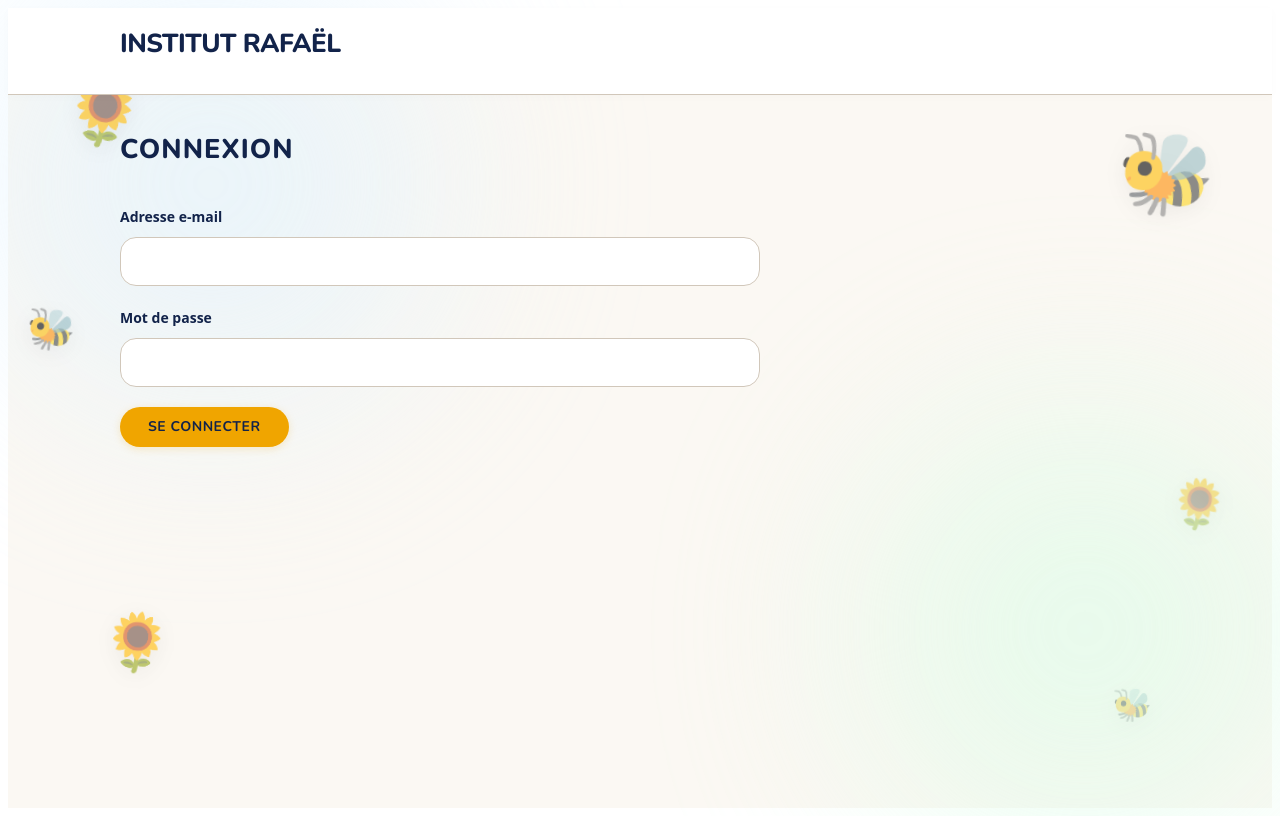
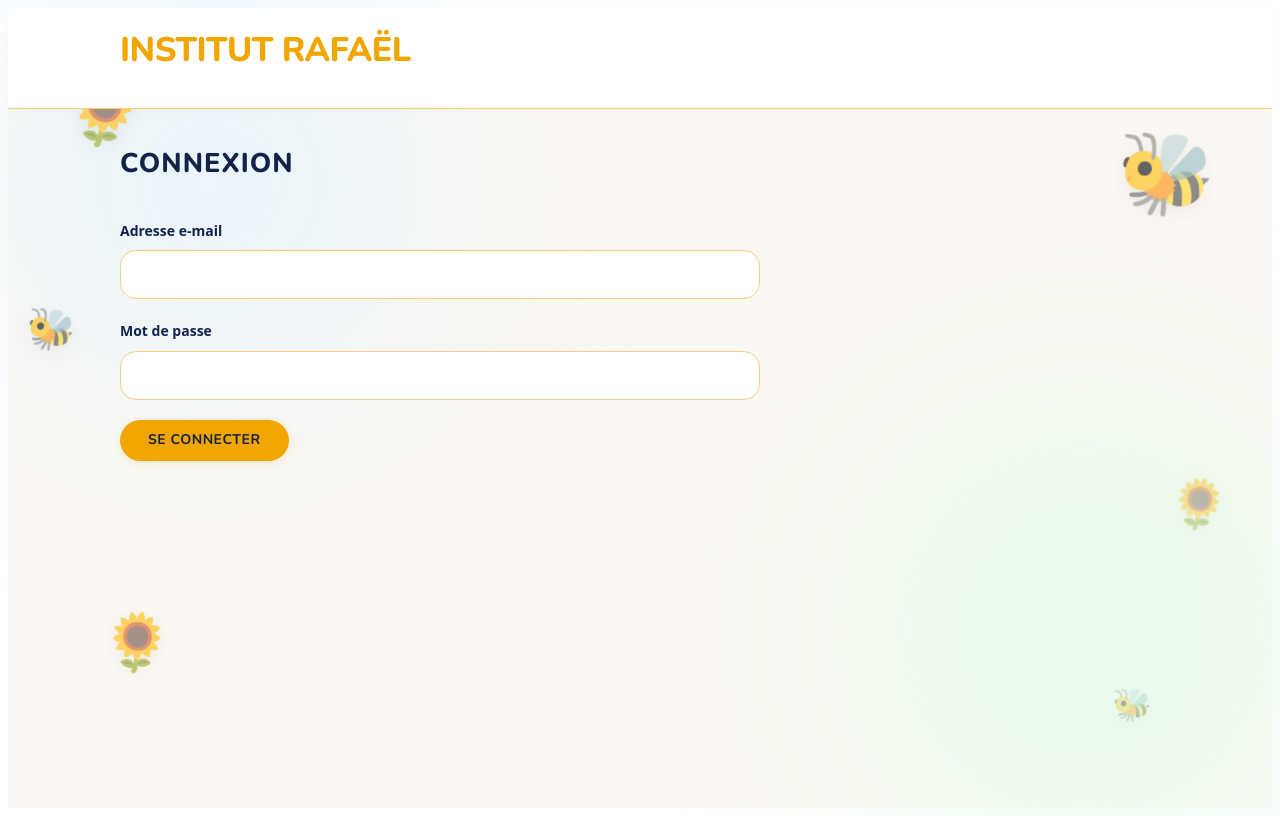
Before and after one commit to alajemba-vik/rafael-patient-journey, a React (Vite) app in the folder frontend/: page /connexion in a window 1280 px wide. Built offline with nearby package versions, Linux system fonts and the light colour scheme; what openapi-fetch would draw is missing.

Commit message:
UI: bordures orange et titre principal en orange plus gras

```diff
--- a/frontend/src/theme/components.css
+++ b/frontend/src/theme/components.css
@@ -274,11 +274,11 @@ body {
   align-items: center;
   min-height: 44px;
   font-family: var(--font-display);
-  font-size: 26px; /* Plus gros */
-  font-weight: 800; /* Plus rond/gras */
+  font-size: 34px; /* Encore plus gros */
+  font-weight: 800; /* Très gras, bien rond */
   letter-spacing: -0.5px;
   text-transform: uppercase;
-  color: var(--ink);
+  color: var(--accent); /* Couleur orange */
   text-decoration: none;
 }
 .rf-shell__account { grid-area: account; display: flex; align-items: center; gap: var(--space-4); }
--- a/frontend/src/theme/tokens.css
+++ b/frontend/src/theme/tokens.css
@@ -20,7 +20,7 @@
   --on-accent: #12234A;          /* Texte bleu marine sur l'orange (meilleur contraste) */
 
   /* --- BORDURES --- */
-  --hairline: #D1C7BA;           /* Bordure plus foncée, plus visible */
+  --hairline: #F7CD82;           /* Bordure orange douce, thème de l'assos */
   --focus-ring: #F0A500;         /* Anneau de focus orange */
 
   /* --- NOUVELLES COULEURS SECONDAIRES (Hugo) --- */
```
